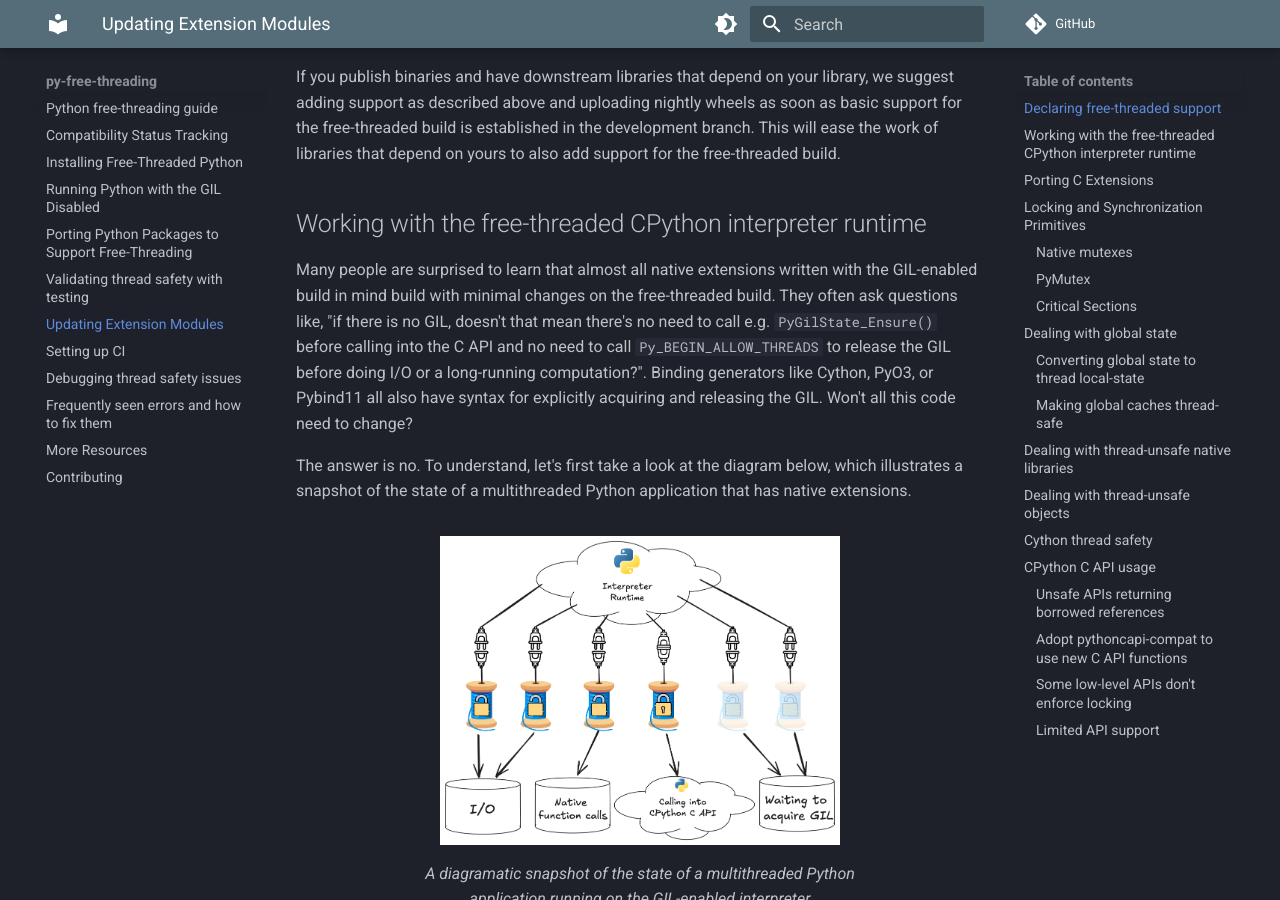
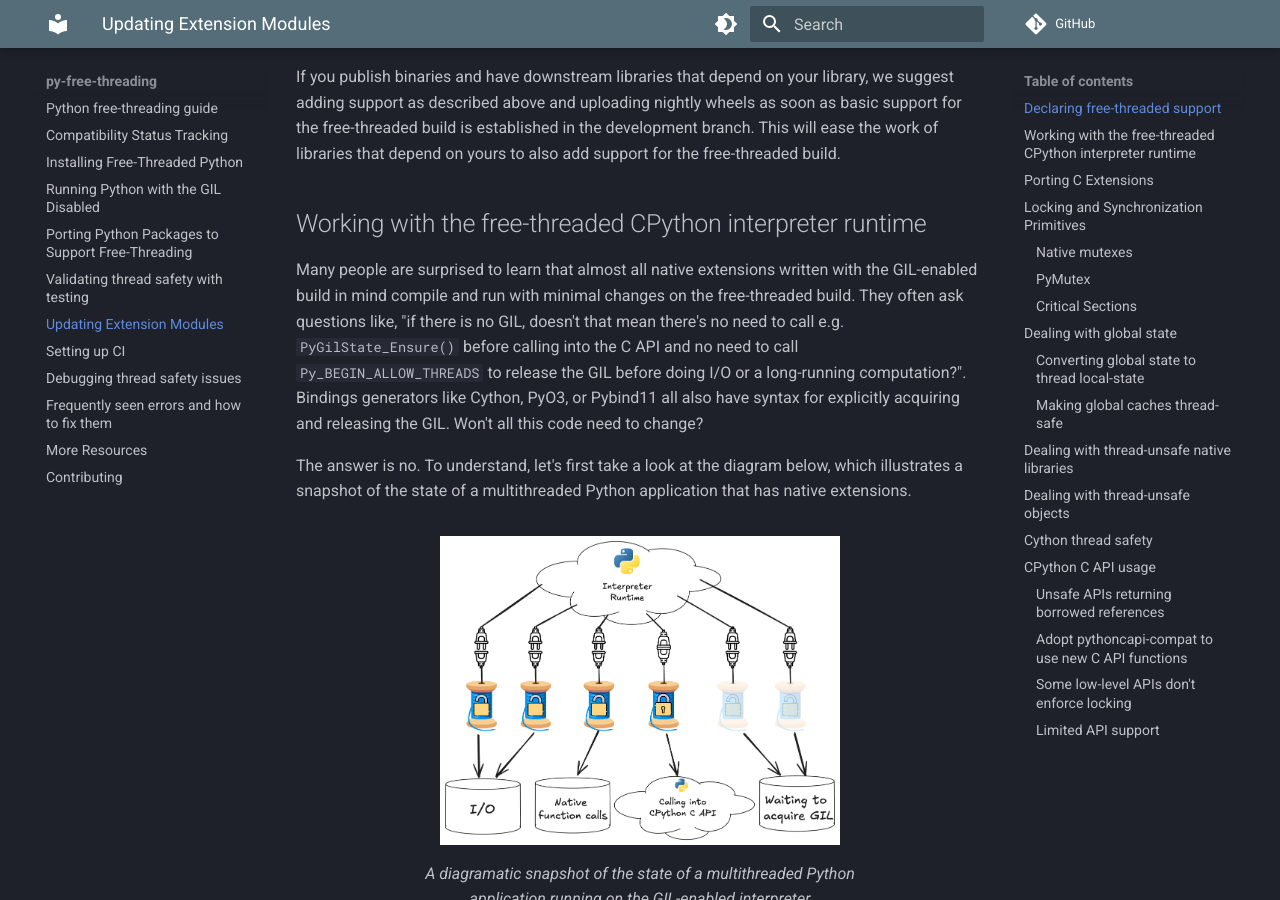
Before and after one commit to Quansight-Labs/free-threaded-compatibility, an MkDocs documentation site: the page built from docs/porting-extensions.md, in a window 1280 px wide and 900 px high, scrolled down 1175 px. Built offline with MkDocs 1.6.1 and Material for MkDocs 9.7.7, drawn with Linux system fonts in a browser that asks for light colours; comment, search, counter and statistics services are not loaded.

Commit message:
fix two more issues

```diff
--- a/docs/porting-extensions.md
+++ b/docs/porting-extensions.md
@@ -234,11 +234,11 @@ to also add support for the free-threaded build.
 ## Working with the free-threaded CPython interpreter runtime
 
 Many people are surprised to learn that almost all native extensions written
-with the GIL-enabled build in mind build with minimal changes on the
+with the GIL-enabled build in mind compile and run with minimal changes on the
 free-threaded build. They often ask questions like, "if there is no GIL, doesn't
 that mean there's no need to call e.g. `PyGilState_Ensure()` before calling into
 the C API and no need to call `Py_BEGIN_ALLOW_THREADS` to release the GIL before
-doing I/O or a long-running computation?". Binding generators like Cython, PyO3,
+doing I/O or a long-running computation?". Bindings generators like Cython, PyO3,
 or Pybind11 all also have syntax for explicitly acquiring and releasing the
 GIL. Won't all this code need to change?
 
```
